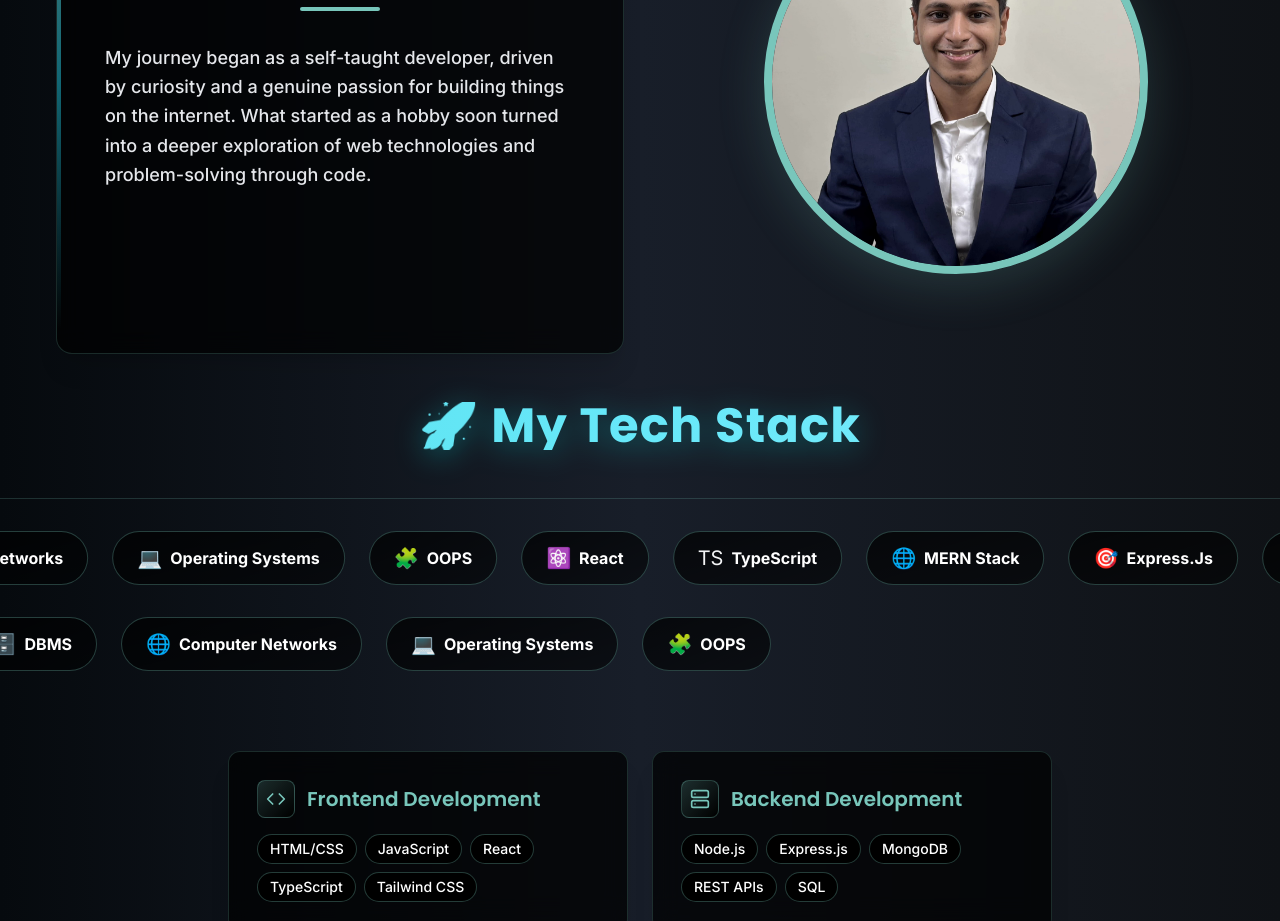
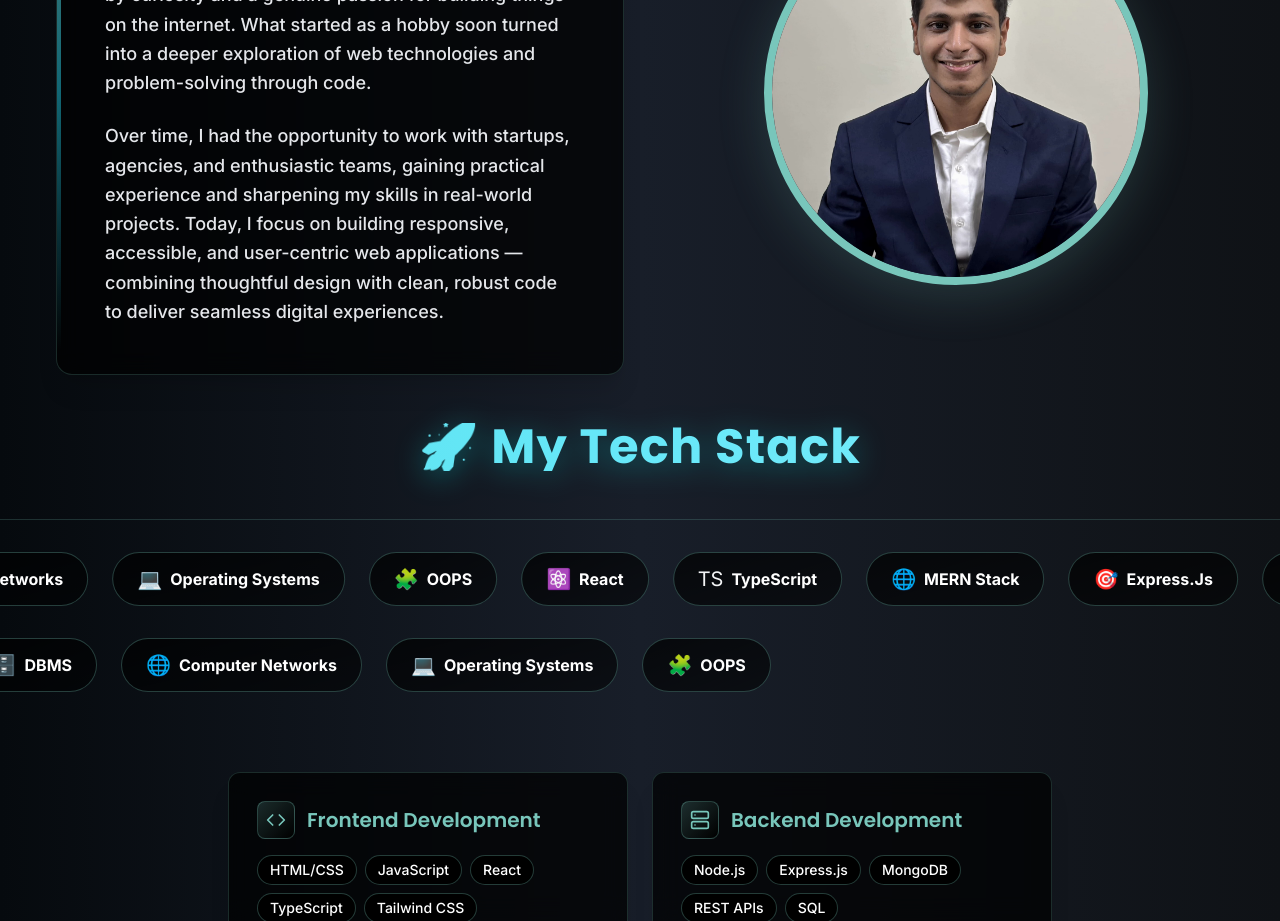
Before and after one commit to Divyansh9007/portfolio, a React (Vite) app: page / in a window 1280 px wide. Shown: the part 1600-2521 px from the top of the page. Built offline with nearby package versions, Linux system fonts and the light colour scheme.

Commit message:
third commit

```diff
--- a/src/components/sections/About.tsx
+++ b/src/components/sections/About.tsx
@@ -217,6 +217,14 @@
                 started as a hobby soon turned into a deeper exploration of web
                 technologies and problem-solving through code.
               </p>
+              <p className="text-gray-200 text-lg font-medium leading-relaxed relative z-10">
+                Over time, I had the opportunity to work with startups,
+                agencies, and enthusiastic teams, gaining practical experience
+                and sharpening my skills in real-world projects. Today, I focus
+                on building responsive, accessible, and user-centric web
+                applications — combining thoughtful design with clean, robust
+                code to deliver seamless digital experiences.
+              </p>
             </motion.div>
           </Tilt>
 
```
